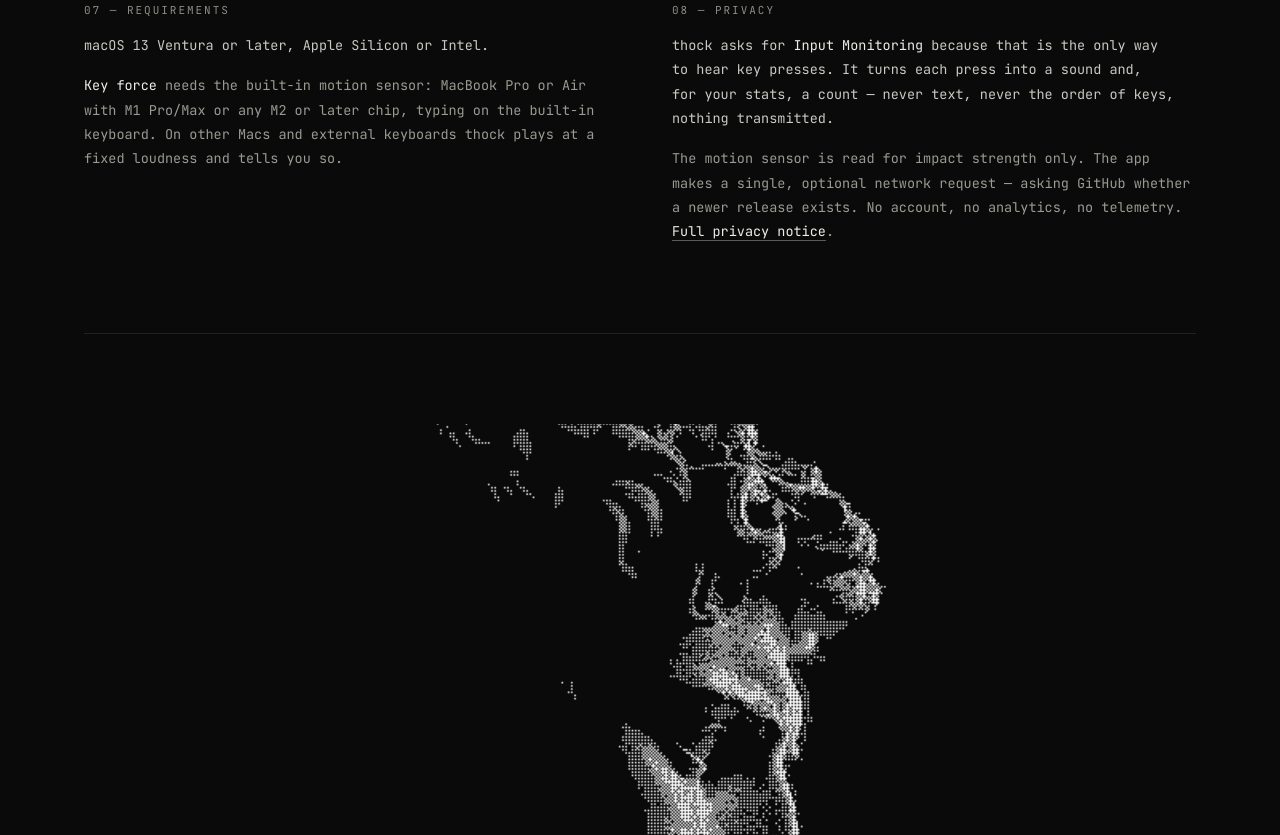
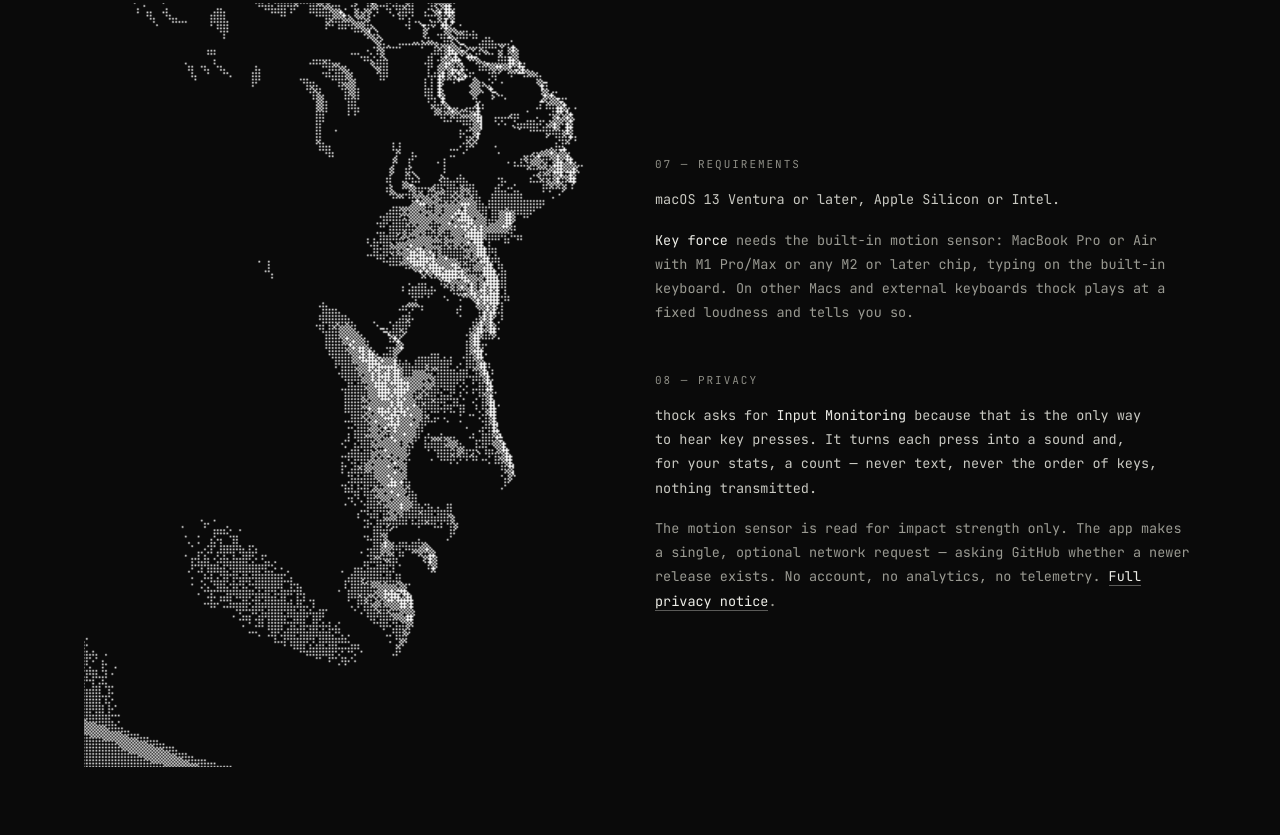
Before and after one commit to obsiidi/thock, a plain HTML site: page site/index.html in a window 1280 px wide. Shown: the part 4845-5680 px from the top of the page. Drawn offline with Linux system fonts and the light colour scheme.

Commit message:
Site: portrait on the left, requirements and privacy stacked beside it
Co-Authored-By: Claude Opus 5.5 <noreply@anthropic.com>

```diff
--- a/site/index.html
+++ b/site/index.html
@@ -167,7 +167,11 @@
     </div>
   </section>
 
-  <section class="sec split narrow">
+  <section class="sec with-portrait">
+    <div class="portrait">
+      <canvas data-dots data-mode="photo" data-src="portrait.png" aria-hidden="true"></canvas>
+    </div>
+    <div class="portrait-text">
       <div class="stack tight">
         <span class="eyebrow">07 — Requirements</span>
         <p class="body">macOS 13 Ventura or later, Apple Silicon or Intel.</p>
@@ -178,12 +182,10 @@
         <p class="body">thock asks for <span class="hl">Input Monitoring</span> because that is the only way to hear key presses. It turns each press into a sound and, for your stats, a count — never text, never the order of keys, nothing transmitted.</p>
         <p class="body dim">The motion sensor is read for impact strength only. The app makes a single, optional network request — asking GitHub whether a newer release exists. No account, no analytics, no telemetry. <a class="u" href="/privacy">Full privacy notice</a>.</p>
       </div>
+    </div>
   </section>
 
   <section class="sec finale">
-    <div class="portrait">
-      <canvas data-dots data-mode="photo" data-src="portrait.png" aria-hidden="true"></canvas>
-    </div>
     <h2 class="title">Make your Mac sound like a keyboard worth typing on.</h2>
     <div class="cta">
       <a class="btn" href="https://github.com/obsiidi/thock/releases/latest">Download for macOS</a>
--- a/site/style.css
+++ b/site/style.css
@@ -264,8 +264,17 @@ pre {
 .finale p { margin: 0; max-width: 520px; font-size: 12px; line-height: 1.8; color: var(--ink-4); text-wrap: pretty; }
 
 /* Portrait (dot-matrix picture: cursor lights it, typing ripples it) */
-.portrait { width: min(507px, 100%); aspect-ratio: 1014 / 1528; }
+.with-portrait {
+  display: grid; grid-template-columns: minmax(0, 507px) minmax(0, 1fr);
+  gap: clamp(28px, 5vw, 64px); align-items: center;
+}
+.portrait { width: 100%; aspect-ratio: 1014 / 1528; }
 .portrait canvas { width: 100%; height: 100%; cursor: crosshair; }
+.portrait-text { display: flex; flex-direction: column; gap: 48px; max-width: 560px; }
+@media (max-width: 760px) {
+  .with-portrait { grid-template-columns: 1fr; }
+  .portrait { max-width: 420px; }
+}
 
 /* Footer */
 footer { border-top: 1px solid var(--line); }
```
Lines whose indentation alone changed are shown as unchanged.
